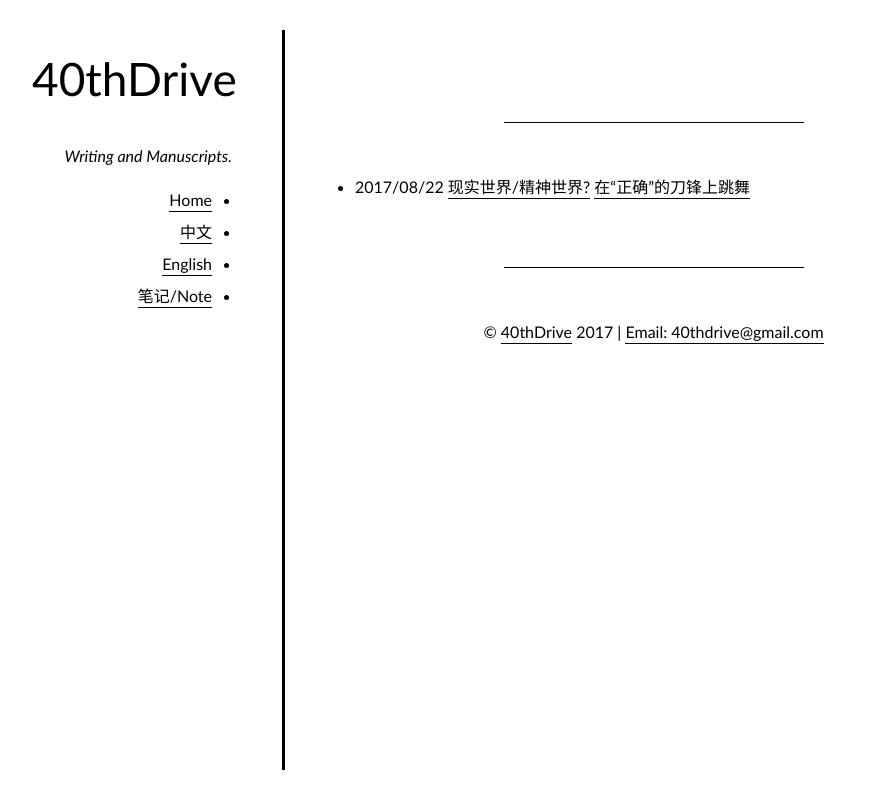
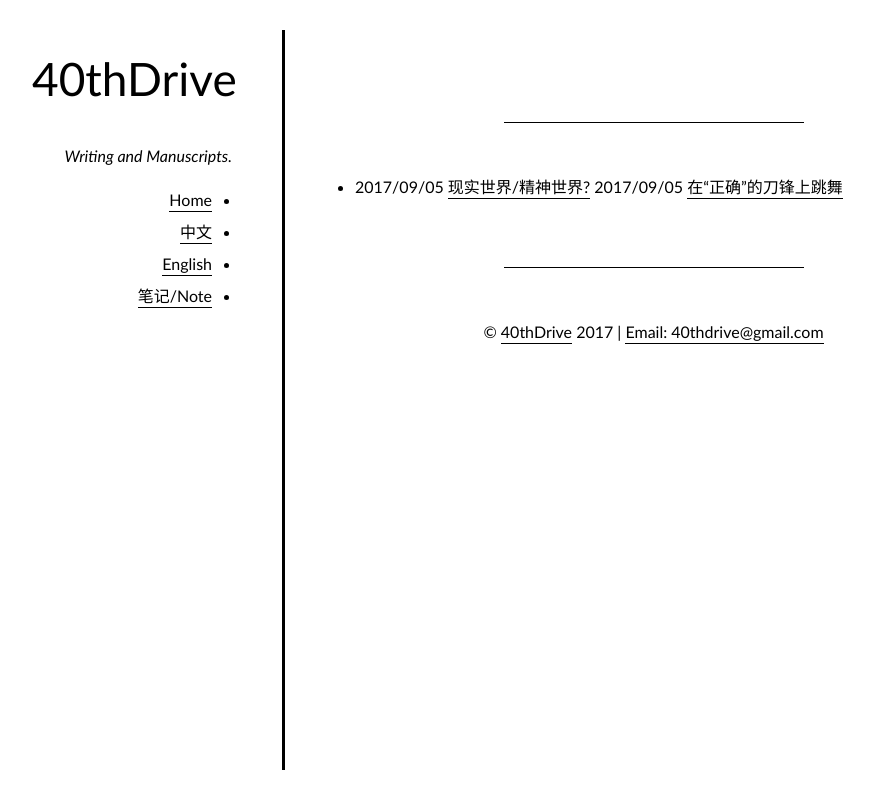
Before and after one commit to horsewithnoname-40th/web, a plain HTML site: page notebook/index.html in a window 1280 px wide. Shown: the whole page, without its empty margins (138-1012 px from the left). Drawn offline with Linux system fonts and the light colour scheme.

Commit message:
Update index.html

```diff
--- a/notebook/index.html
+++ b/notebook/index.html
@@ -67,8 +67,9 @@
 <ul>
 
   <li>
-    <span class="date">2017/08/22</span>
+    <span class="date">2017/09/05</span>
     <a href="/notebook/现实世界_精神世界.html/">现实世界/精神世界?</a>
+    <span class="date">2017/09/05</span>
     <a href="/notebook/在正确的刀锋上跳舞.html/">在“正确”的刀锋上跳舞</a>
 
   </li>
```
